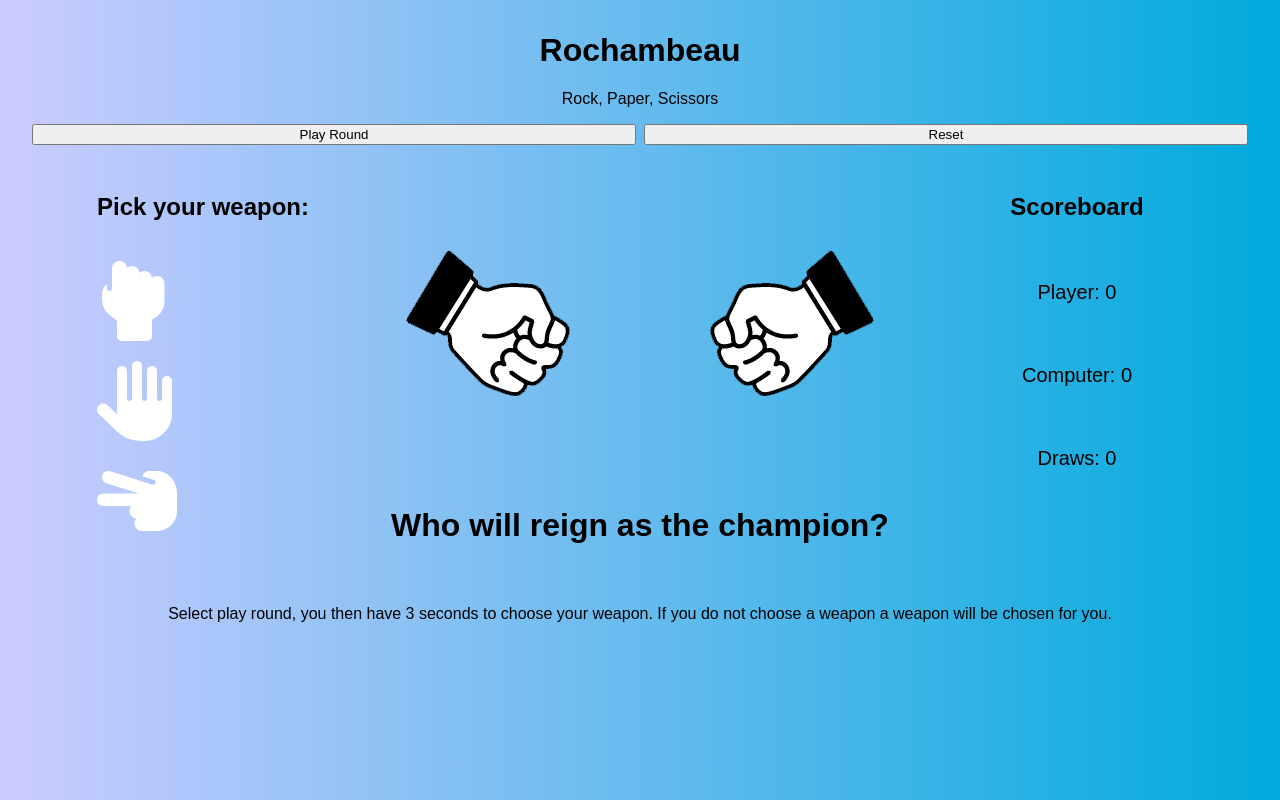
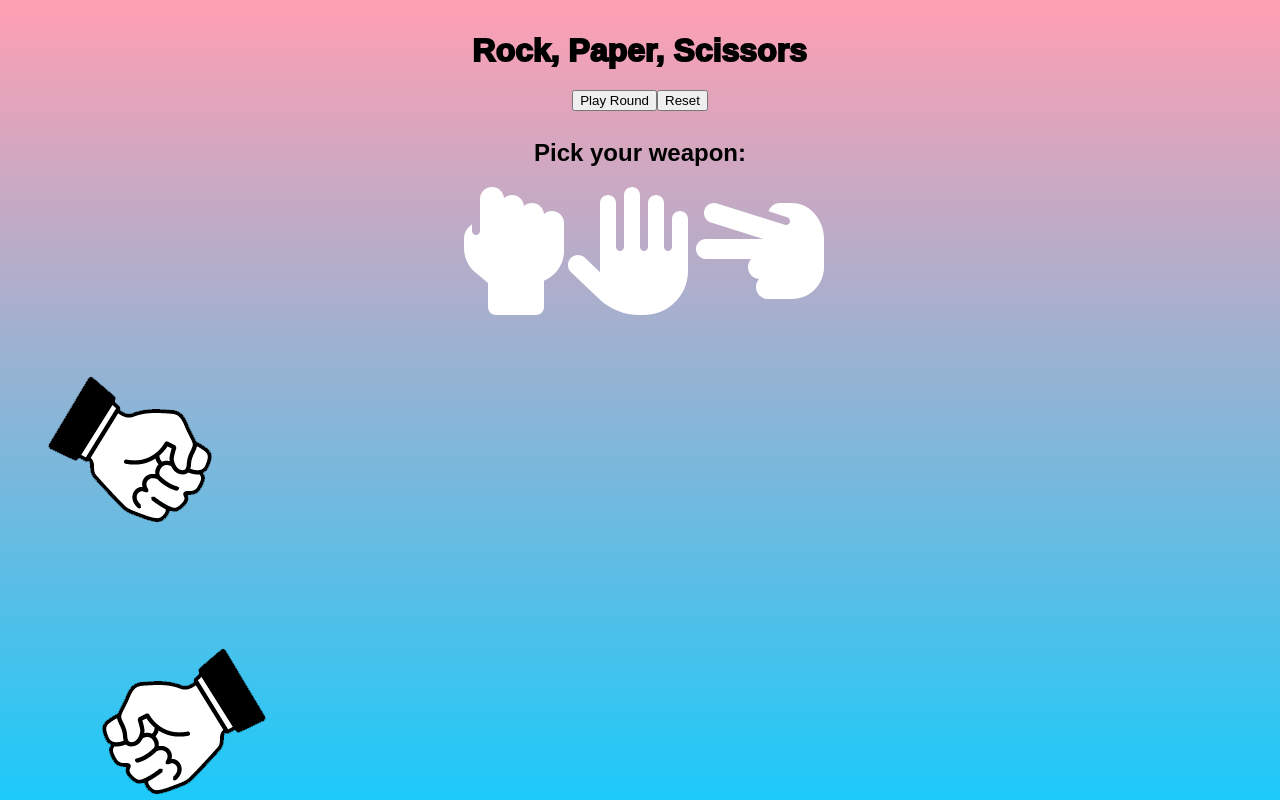
Before and after one commit to isZachariah/RockPaperScissors-react, a React (Create React App) app: page / in a window 1280 px wide. Shown: the top 800 px of the page. Built offline with nearby package versions, Linux system fonts and the light colour scheme.

Commit message:
Updated the styles & component-ized the project

```diff
--- a/package.json
+++ b/package.json
@@ -11,7 +11,7 @@
     "@testing-library/user-event": "^13.5.0",
     "react": "^18.2.0",
     "react-dom": "^18.2.0",
-    "react-scripts": "^0.9.3",
+    "react-scripts": "^5.0.1",
     "web-vitals": "^2.1.4"
   },
   "scripts": {
--- a/src/App.css
+++ b/src/App.css
@@ -1,3 +1,7 @@
+@tailwind base;
+@tailwind components;
+@tailwind utilities;
+
 *::before, *::after {
     box-sizing: border-box;
 }
@@ -11,34 +15,17 @@
 body {
     justify-content: center;
     margin: 2rem;
-    background: linear-gradient(to right, #00F3, #00AADD);
+    background: linear-gradient(to top, #0acdff, #ff9fb2);
 }
 
-.game-container > h1, p {
-    justify-content: center;
+h1 {
+    -webkit-text-stroke: 2px black;
 }
 
-.game-style {
-    margin-bottom: 20px;
-    display: grid;
-    gap: 8px;
-    grid-template-columns: repeat(2, 1fr);
-}
+
 
 .countdown {
     height: 10vh;
-}
-
-.grid {
-    display: grid;
-    grid-template-columns: repeat(3, 1fr)
-}
-
-.battlefield {
-    height: 25vh;
-    display: flex;
-    padding: 1rem;
-    justify-content: center;
 }
 
 .computer-choice {
@@ -49,30 +36,15 @@ body {
     width: 250px;
     transform: rotateY(180deg);
 }
-
-.middle > h1 {
-    padding-top: 5rem;
-}
-
-.weaponry {
-    display: grid;
-    justify-content: center;
-    gap: 20px;
-    grid-template-rows: repeat(3, .15fr);
-}
-
 .weapon {
-    font-size: 5rem;
+    font-size: 8rem;
     color: white;
     cursor: pointer;
 }
 
-.weapon:hover {
-    color: rgba(194, 156, 201, 0.76);
-}
-
 .countdown {
     height: 1vh;
+    z-index: -1;
 }
 
 .fade-in {
@@ -84,19 +56,3 @@ body {
     opacity: 0;
     transition: opacity 1.5s ease;
 }
-
-.scoreboard {
-    display: grid;
-    justify-content: center;
-    gap: 20px;
-    grid-template-rows: repeat(3, .15fr);
-}
-
-.scoreboard > p {
-    justify-items: self-start;
-    font-size: 1.25rem;
-}
-
-.directions {
-    padding-top: 1.5rem;
-}
--- a/src/App.js
+++ b/src/App.js
@@ -2,11 +2,15 @@ import React from "react";
 import { useReducer, useState } from "react";
 import { FontAwesomeIcon } from "@fortawesome/react-fontawesome";
 import { faHandRock, faHandPaper, faHandScissors } from "@fortawesome/free-solid-svg-icons";
-import {Countdown} from "./Countdown";
+import {Countdown} from "./components/Countdown";
 import './App.css';
+import {Scoreboard} from "./components/Scoreboard";
+import {GameStyle} from "./components/GameStyle";
+import {Weaponry} from "./components/Weaponry";
+import {Battlefield} from "./components/Battlefield";
 
 
-const weapons = ['Rock', 'Paper', 'Scissors'];
+export const weapons = ['Rock', 'Paper', 'Scissors'];
 
 // Actions for useReducer hook
 const Actions = {
@@ -63,6 +67,7 @@ function reducer(state, {type, payload}) {
         ...state,
         ...payload
       }
+    default: return state
   }
 }
 
@@ -121,6 +126,8 @@ function App() {
   // boolean to show countdown and allow selection of weapon by player
   const [playing, setPlaying] = useState(false)
 
+  // const scores = { playerPoints, computerPoints, numberOfDraws }
+
   // Set player selection based off of click event
   const setSelection = selection => {
     dispatch({
@@ -131,72 +138,30 @@ function App() {
       },
     });
   }
-/** jsx to set up the application **/
+
   return (
-    <div className="App">
-      <div className="game-container">
-      <h1>Rochambeau</h1>
-      <p>Rock, Paper, Scissors</p>
-      <div className="game-style">
-        <button onClick={() => {
-          setPlaying(true)
-          setTimeout(() => {
-            dispatch({
-              type: Actions.shoot,
-              payload: {
-                player: playerSelection,
-                computer: computerSelection,
-              }
-            })
-            setPlaying(false)
-            setSelection('')
-          }, 4000)
-        }}>Play Round</button>
-        <button onClick={() => {
-          dispatch({
-            type: Actions.reset,
-            payload: {
-              ...initialState
-            }
-          })
-        }}>Reset</button>
-      </div>
-      <div className="countdown">{ playing && <Countdown/>}</div>
-      <div className="grid">
-        <div className="weaponry">
-          <h2>Pick your weapon:</h2>
-          <FontAwesomeIcon className="weapon" icon={faHandRock}
-                           style={ playerSelection === weapons[0] ? {color: 'rgba(255, 255, 255, 0.51)'} : {color: 'white'}}
-                           onClick={ () => playing ? setSelection(weapons[0]) : null }/>
-          <FontAwesomeIcon className="weapon" icon={faHandPaper}
-                           style={ playerSelection === weapons[1] ? {color: 'rgba(255, 255, 255, 0.51)'} : {color: 'white'}}
-                           onClick={ () => playing ? setSelection(weapons[1]) : null }/>
-          <FontAwesomeIcon className="weapon" icon={faHandScissors}
-                           style={ playerSelection === weapons[2] ? {color: 'rgba(255, 255, 255, 0.51)'} : {color: 'white'}}
-                           onClick={ () => playing ? setSelection(weapons[2]) : null }/>
+    <div className="App flex flex-col w-fit m-auto">
+      <div className={'flex flex-col m-auto'}>
+        <h1 className={'text-8xl font-bold text-white whitespace-nowrap mx-auto'}>Rock, Paper, Scissors</h1>
+        <div className="flex flex-row align-middle justify-center">
+          <GameStyle Actions={Actions} dispatch={dispatch} setPlaying={setPlaying}
+                     computerSelection={computerSelection} playerSelection={playerSelection}
+                     initialState={initialState} setSelection={setSelection} />
+
         </div>
-        <div className="middle">
-          <div className="battlefield">
-            <div className="player-choice">
-              <img className="player-img" src={`../images/${player}.png`} alt=''></img>
-            </div>
-            <div className="computer-choice">
-              <img className="computer-img" src={`../images/${computer}.png`} alt=''></img>
-            </div>
+        <div className="countdown">{ playing && <Countdown/>}</div>
+        <div className="flex flex-row gap-x-36 pt-12">
+          <Weaponry setSelection={setSelection} playerSelection={playerSelection} playing={playing} />
+          <div className="middle">
+            <Battlefield computer={computer} player={player} winner={winner} />
           </div>
-          <h1>{winner}</h1>
+          <Scoreboard computerPoints={computerPoints} playerPoints={playerPoints} numberOfDraws={numberOfDraws} />
         </div>
-        <div className="scoreboard">
-          <h2>Scoreboard</h2>
-          <p>Player: {playerPoints}</p>
-          <p>Computer: {computerPoints}</p>
-          <p>Draws: {numberOfDraws}</p>
+        <div className=" w-1/4 m-auto relative text-xl bottom-14 justify-center left-12">
+          <p>Select play round, you then have 3 seconds to choose your weapon. If you do not choose a weapon a weapon will be chosen for you.</p>
         </div>
       </div>
-      <div className="directions">
-        <p>Select play round, you then have 3 seconds to choose your weapon. If you do not choose a weapon a weapon will be chosen for you.</p>
-      </div>
-    </div>
+
     </div>
   );
 }
--- /dev/null
+++ b/src/components/Battlefield.js
@@ -0,0 +1,18 @@
+import React from "react";
+
+
+export const Battlefield = ({player, computer, winner}) => {
+    return (
+        <div>
+            <div className={'battlefield flex flex-row'}>
+                <div className="player-choice">
+                    <img className="player-img tr" src={`../images/${player}.png`} alt=''></img>
+                </div>
+                <div className="computer-choice">
+                    <img className="computer-img" src={`../images/${computer}.png`} alt=''></img>
+                </div>
+            </div>
+            <p className={'mt-12 text-3xl'}>{winner}</p>
+        </div>
+    )
+}
--- a/src/Countdown.js
+++ b/src/components/Countdown.js
@@ -1,6 +1,6 @@
 import React from "react";
 import {useState, useEffect} from "react";
-import "./App.css"
+import "../App.css"
 
 const FADE_INTERVAL_MS = 500;
 const CHANGE_WORD_INTERVAL_MS = FADE_INTERVAL_MS * 2;
@@ -33,7 +33,7 @@ export const Countdown = () => {
     }, [])
 
     return (
-        <h1 className="countdown">
+        <h1 className="countdown text-9xl text-fuchsia-700 mt-52">
             <span className={fadeProp.fade}>{countdownWords[wordOrder]}</span>
         </h1>
     )
--- /dev/null
+++ b/src/components/GameStyle.js
@@ -0,0 +1,36 @@
+import React from "react";
+
+
+export const GameStyle = ({setPlaying, dispatch, setSelection, playerSelection, computerSelection, initialState, Actions}) => {
+    return (
+        <div className={'flex flex-row whitespace-nowrap gap-x-96 mt-2 absolute'}>
+            <button
+
+                className={'w-28 bg-sky-400 hover:bg-violet-400 p-2 rounded-xl border border-black border-2 shadow-2xl shadow-black shadow'}
+                onClick={() => {
+                setPlaying(true)
+                setTimeout(() => {
+                    dispatch({
+                        type: Actions.shoot,
+                        payload: {
+                            player: playerSelection,
+                            computer: computerSelection,
+                        }
+                    })
+                    setPlaying(false)
+                    setSelection('')
+                }, 4000)
+            }}>Play Round</button>
+            <button
+                className={'w-28 bg-white hover:bg-violet-400 p-2 rounded-xl rounded border border-black border-2 shadow-2xl shadow-black shadow'}
+                onClick={() => {
+                dispatch({
+                    type: Actions.reset,
+                    payload: {
+                        ...initialState
+                    }
+                })
+            }}>Reset</button>
+        </div>
+    )
+}
--- /dev/null
+++ b/src/components/Scoreboard.js
@@ -0,0 +1,15 @@
+import React from "react";
+
+
+export const Scoreboard = ({playerPoints, computerPoints, numberOfDraws}) => {
+    return (
+        <div>
+            <div className="flex flex-col gap-y-14">
+                <h2 className={'underline text-3xl'}>Scoreboard</h2>
+                <p className={' text-3xl'}>Player: {playerPoints}</p>
+                <p className={' text-3xl'}>Computer: {computerPoints}</p>
+                <p className={' text-3xl'}>Draws: {numberOfDraws}</p>
+            </div>
+        </div>
+    )
+}
--- /dev/null
+++ b/src/components/Weaponry.js
@@ -0,0 +1,25 @@
+import {FontAwesomeIcon} from "@fortawesome/react-fontawesome";
+import {faHandPaper, faHandRock, faHandScissors} from "@fortawesome/free-solid-svg-icons";
+import {weapons} from "../App";
+import React from "react";
+
+
+export const Weaponry = ({playerSelection, setSelection, playing}) => {
+  return (
+      <div className={'flex flex-col gap-3'}>
+          <h2
+              className={'whitespace-nowrap text-3xl underline'}
+
+          >Pick your weapon:</h2>
+          <FontAwesomeIcon className="weapon hover:shadow-black hover:shadow hover:shadow-2xl hover:bg-fuchsia-400 hover:rounded-full " icon={faHandRock}
+                           style={ playerSelection === weapons[0] ? {color: '#ff9fb2'} : {color: 'white'}}
+                           onClick={ () => playing ? setSelection(weapons[0]) : null }/>
+          <FontAwesomeIcon className="weapon hover:shadow-black hover:shadow hover:shadow-2xl hover:bg-cyan-400 hover:rounded-full" icon={faHandPaper}
+                           style={ playerSelection === weapons[1] ? {color: '#ff9fb2'} : {color: 'white'}}
+                           onClick={ () => playing ? setSelection(weapons[1]) : null }/>
+          <FontAwesomeIcon className="weapon hover:shadow-black hover:shadow hover:shadow-2xl hover:bg-green-600 hover:rounded-full" icon={faHandScissors}
+                           style={ playerSelection === weapons[2] ? {color: '#ff9fb2'} : {color: 'white'}}
+                           onClick={ () => playing ? setSelection(weapons[2]) : null }/>
+      </div>
+  )
+}
```
Also changed, not shown: 1 other file (tests, documents, lock files or other folders).
